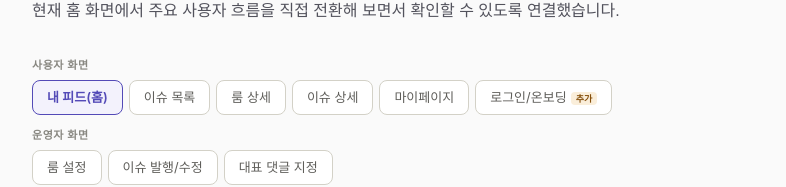
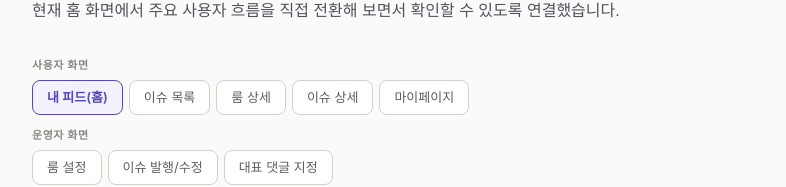
Before and after one commit to musekals/interview-board, a Next.js app: page / in a window 1280 px wide. Shown: the part 127-314 px from the top of the page, without its empty margins (32-818 px from the left). Built offline with nearby package versions, Linux system fonts and the light colour scheme.

Commit message:
Remove login onboarding screen from wireframe viewer

```diff
--- a/app/components/wireframes.jsx
+++ b/app/components/wireframes.jsx
@@ -8,7 +8,6 @@ const SCREENS = [
   { id: "room", label: "룸 상세", group: "user" },
   { id: "issue", label: "이슈 상세", group: "user" },
   { id: "mypage", label: "마이페이지", group: "user" },
-  { id: "login", label: "로그인/온보딩", group: "user" },
   { id: "room-settings", label: "룸 설정", group: "operator" },
   { id: "issue-publish", label: "이슈 발행/수정", group: "operator" },
   { id: "rep-comment", label: "대표 댓글 지정", group: "operator" },
@@ -21,7 +20,6 @@ const STATES = {
   room: ["Visitor", "Subscriber", "Member", "Operator", "대표 이슈 없음"],
   issue: ["Visitor/Subscriber", "Member/Operator", "대표 댓글 없음"],
   mypage: ["기본", "구독 없음(Empty)"],
-  login: ["로그인", "회원가입"],
   "room-settings": ["기본"],
   "issue-publish": ["새 이슈", "이슈 수정"],
   "rep-comment": ["기본"],
@@ -844,58 +842,6 @@ function MyPageScreen({ state }) {
           }}
         >
           운영하기
-        </span>
-      </div>
-    </div>
-  );
-}
-
-function LoginScreen({ state }) {
-  const isSignup = state === "회원가입";
-  return (
-    <div style={{ padding: "40px 24px", textAlign: "center" }}>
-      <div style={{ fontSize: 28, fontWeight: 700, color: "#534AB7", marginBottom: 4 }}>
-        ◈
-      </div>
-      <div style={{ fontSize: 22, fontWeight: 700, color: "#2C2C2A", marginBottom: 6 }}>
-        {isSignup ? "시작하기" : "다시 오셨군요"}
-      </div>
-      <div style={{ fontSize: 13, color: "#888780", marginBottom: 32, lineHeight: 1.5 }}>
-        결 맞는 룸의 이슈와 반응을
-        <br />
-        내 피드로 모아보세요
-      </div>
-      {/* Social logins */}
-      {[
-        { bg: "#FEE500", color: "#1A1A1A", label: "카카오로 계속하기" },
-        { bg: "#03C75A", color: "#fff", label: "네이버로 계속하기" },
-        { bg: "#fff", color: "#444441", label: "이메일로 계속하기", border: true },
-      ].map((btn, i) => (
-        <div
-          key={i}
-          style={{
-            padding: "13px 0",
-            background: btn.bg,
-            color: btn.color,
-            borderRadius: 12,
-            fontSize: 15,
-            fontWeight: 600,
-            marginBottom: 10,
-            border: btn.border ? "1px solid #D3D1C7" : "none",
-          }}
-        >
-          {btn.label}
-        </div>
-      ))}
-      {isSignup && (
-        <div style={{ marginTop: 24, fontSize: 12, color: "#888780", lineHeight: 1.5 }}>
-          가입 시 이용약관 및 개인정보처리방침에 동의합니다
-        </div>
-      )}
-      <div style={{ marginTop: 20, fontSize: 13, color: "#888780" }}>
-        {isSignup ? "이미 계정이 있나요?" : "처음이신가요?"}{" "}
-        <span style={{ color: "#534AB7", fontWeight: 600 }}>
-          {isSignup ? "로그인" : "가입하기"}
         </span>
       </div>
     </div>
@@ -1401,13 +1347,6 @@ const SCREEN_INFO = {
     cta: ["룸 보기", "운영하기(운영 중인 룸)"],
     notes: "로그인 사용자만 접근 가능. 탭으로 룸/이슈/댓글 분리.",
   },
-  login: {
-    route: "/login, /signup",
-    purpose: "Visitor가 구독 CTA 등을 클릭 시 진입하는 인증 화면 (문서에 누락, 추가)",
-    data: ["소셜 로그인 옵션", "이메일 로그인"],
-    cta: ["카카오/네이버/이메일 로그인", "회원가입 전환"],
-    notes: "구독 CTA → 로그인 유도 흐름에서 필수. 원문 명세에 없어 추가함.",
-  },
   "room-settings": {
     route: "/operator/rooms/:id/settings",
     purpose: "운영자가 룸의 정체성/공개 상태/멤버를 관리하는 화면",
@@ -1527,8 +1466,6 @@ export default function WireframeViewer() {
         return <IssueDetailScreen state={currentStateName} />;
       case "mypage":
         return <MyPageScreen state={currentStateName} />;
-      case "login":
-        return <LoginScreen state={currentStateName} />;
       case "room-settings":
         return <RoomSettingsScreen />;
       case "issue-publish":
@@ -1586,21 +1523,6 @@ export default function WireframeViewer() {
                   }}
                 >
                   {s.label}
-                  {s.id === "login" && (
-                    <span
-                      style={{
-                        marginLeft: 4,
-                        fontSize: 9,
-                        padding: "1px 5px",
-                        background: "#FAEEDA",
-                        color: "#854F0B",
-                        borderRadius: 4,
-                        fontWeight: 600,
-                      }}
-                    >
-                      추가
-                    </span>
-                  )}
                 </button>
               ))}
             </div>
```
